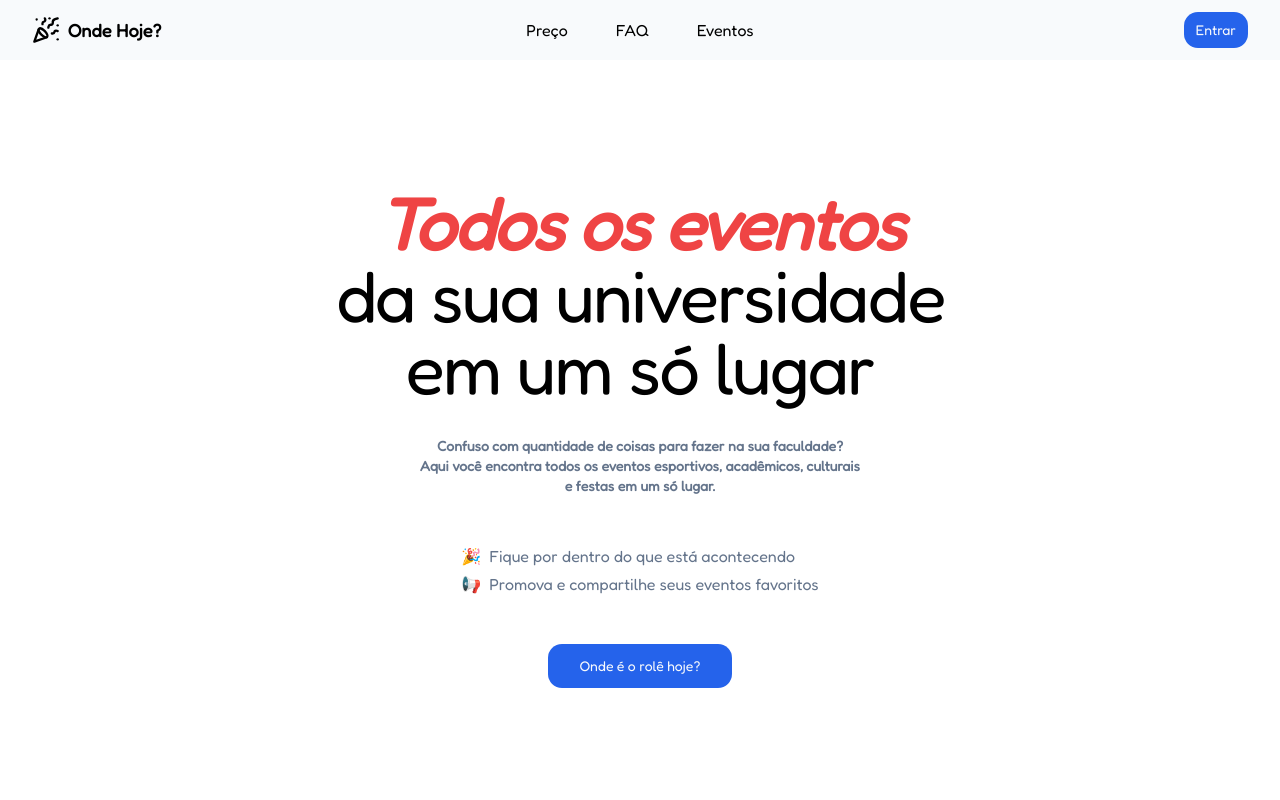
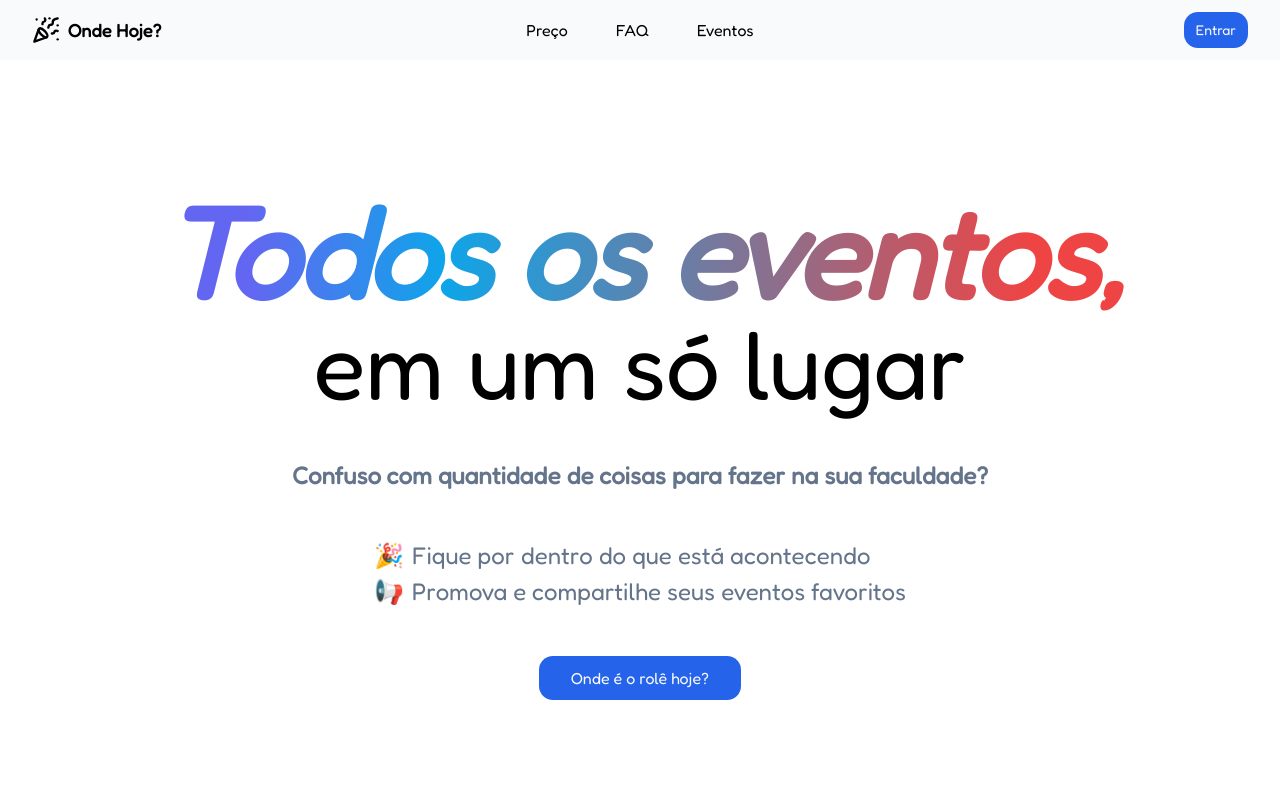
Before and after one commit to perebaj/ondehj-front, a Next.js app: page / in a window 1280 px wide. Shown: the top 800 px of the page. Built offline with nearby package versions, Linux system fonts and the light colour scheme.

Commit message:
:sparkles: motion

```diff
--- a/package.json
+++ b/package.json
@@ -2,7 +2,7 @@
   "name": "ondehj-front",
   "version": "0.1.0",
   "private": true,
-  "browser" : {
+  "browser": {
     "child_process": false
   },
   "scripts": {
@@ -23,6 +23,7 @@
     "class-variance-authority": "^0.7.0",
     "clsx": "^2.1.0",
     "date-fns": "^3.3.1",
+    "framer-motion": "^11.0.7",
     "lucide-react": "^0.338.0",
     "moment": "^2.30.1",
     "mongodb": "^6.3.0",
--- a/src/app/page.tsx
+++ b/src/app/page.tsx
@@ -1,3 +1,5 @@
+'use client'
+import { motion } from 'framer-motion'
 import { PartyPopper } from 'lucide-react'
 
 import {
@@ -7,14 +9,7 @@ import {
   AccordionTrigger,
 } from '@/components/ui/accordion'
 import { Button } from '@/components/ui/button'
-// import {
-//   Card,
-//   CardContent,
-//   CardDescription,
-//   CardFooter,
-//   CardHeader,
-//   CardTitle,
-// } from '@/components/ui/card'
+
 export default function LandingPage() {
   return (
     <div>
@@ -53,29 +48,28 @@ export default function LandingPage() {
         </nav>
       </header>
       <section id="info">
-        <div className="relative z-10  mx-auto flex  max-w-5xl flex-col items-center justify-center gap-16 px-8 py-12 lg:gap-20 lg:py-32">
-          <div className="relative flex flex-col items-center justify-center gap-10 text-center lg:gap-12">
-            <h1 className="text-4xl tracking-tight md:-mb-4 lg:text-7xl">
-              <span className="font-black italic tracking-tight text-red-500">
-                Todos os eventos <br />
+        <div className="max-w-9xl relative z-10  mx-auto flex  flex-col items-center justify-center gap-16 p-4 lg:gap-20 lg:px-8 lg:py-32">
+          <motion.div
+            initial={{ scale: 0.8 }}
+            animate={{ opacity: 1, scale: 1.0 }}
+            transition={{ ease: 'easeOut', duration: 1 }}
+          >
+            <div className="relative flex flex-col items-center justify-center gap-8 text-center lg:gap-12">
+              <h1 className="gap-2 tracking-tight ">
+                <span className="... bg-gradient-to-r from-indigo-500 from-10% via-sky-500 via-30% to-red-500 to-90% bg-clip-text px-2 text-5xl font-black italic tracking-tight text-transparent lg:text-9xl">
+                  Todos os eventos, <span> </span>
+                  <br />
                 </span>
-              <span>da sua universidade</span>
-              <br />
-              <span>
+                <span className="text-4xl lg:text-8xl">
                   em um <span> só lugar</span>
                 </span>
               </h1>
-            <p className="max-w-md text-center text-xs font-extrabold leading-relaxed text-slate-500 md:text-sm">
+              <p className="max-w-72 text-center text-base font-extrabold leading-relaxed text-slate-500 lg:max-w-full lg:text-2xl ">
                 <span>
                   Confuso com quantidade de coisas para fazer na sua faculdade?
                 </span>
-              <br />
-              <span>
-                Aqui você encontra todos os eventos esportivos, acadêmicos,
-                culturais e festas em um só lugar.
-              </span>
               </p>
-            <ul className="hidden space-y-1 text-slate-500 md:block">
+              <ul className="max-w-xl space-y-1 text-sm text-slate-500 md:block lg:text-2xl">
                 <li className="flex items-center justify-center gap-2 lg:justify-start">
                   <span>🎉</span> Fique por dentro do que está acontecendo
                 </li>
@@ -83,10 +77,18 @@ export default function LandingPage() {
                   <span>📢</span> Promova e compartilhe seus eventos favoritos
                 </li>
               </ul>
-            <Button size={'lg'}>
-              <a href="/events">Onde é o rolê hoje?</a>
+              <motion.button
+                whileHover={{ scale: 1.3 }}
+                whileTap={{ scale: 0.9 }}
+              >
+                <Button size={'lg'} className="">
+                  <a href="/events" className="text-sm lg:text-base">
+                    Onde é o rolê hoje?
+                  </a>
                 </Button>
+              </motion.button>
             </div>
+          </motion.div>
         </div>
       </section>
       {/* <section id="pricing" className="bg-slate-100">
@@ -187,7 +189,7 @@ export default function LandingPage() {
                   </p>
                 </AccordionContent>
               </AccordionItem>
-              <AccordionItem value="item-3">
+              {/* <AccordionItem value="item-3">
                 <AccordionTrigger className="text-start font-bold text-primary">
                   O Onde Hoje é pago?
                 </AccordionTrigger>
@@ -206,7 +208,7 @@ export default function LandingPage() {
                     Pague uma vez, use para sempre
                   </p>
                 </AccordionContent>
-              </AccordionItem>
+              </AccordionItem> */}
               <AccordionItem value="item-4">
                 <AccordionTrigger className="text-start font-bold text-primary">
                   É possivel vender ingressos no Onde Hoje?
```
Also changed, not shown: 1 other file (tests, documents, lock files or other folders). Lines whose indentation alone changed are shown as unchanged.
